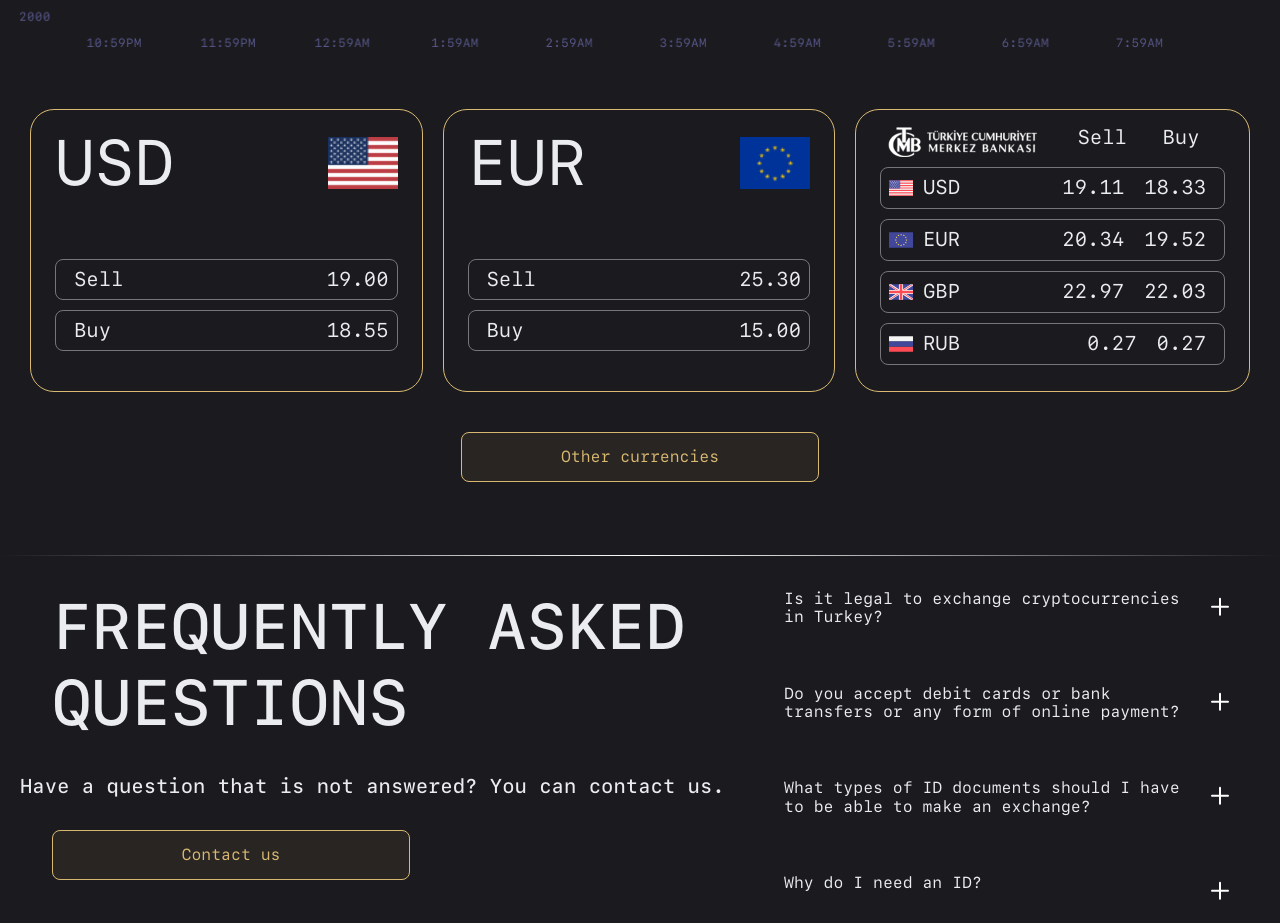
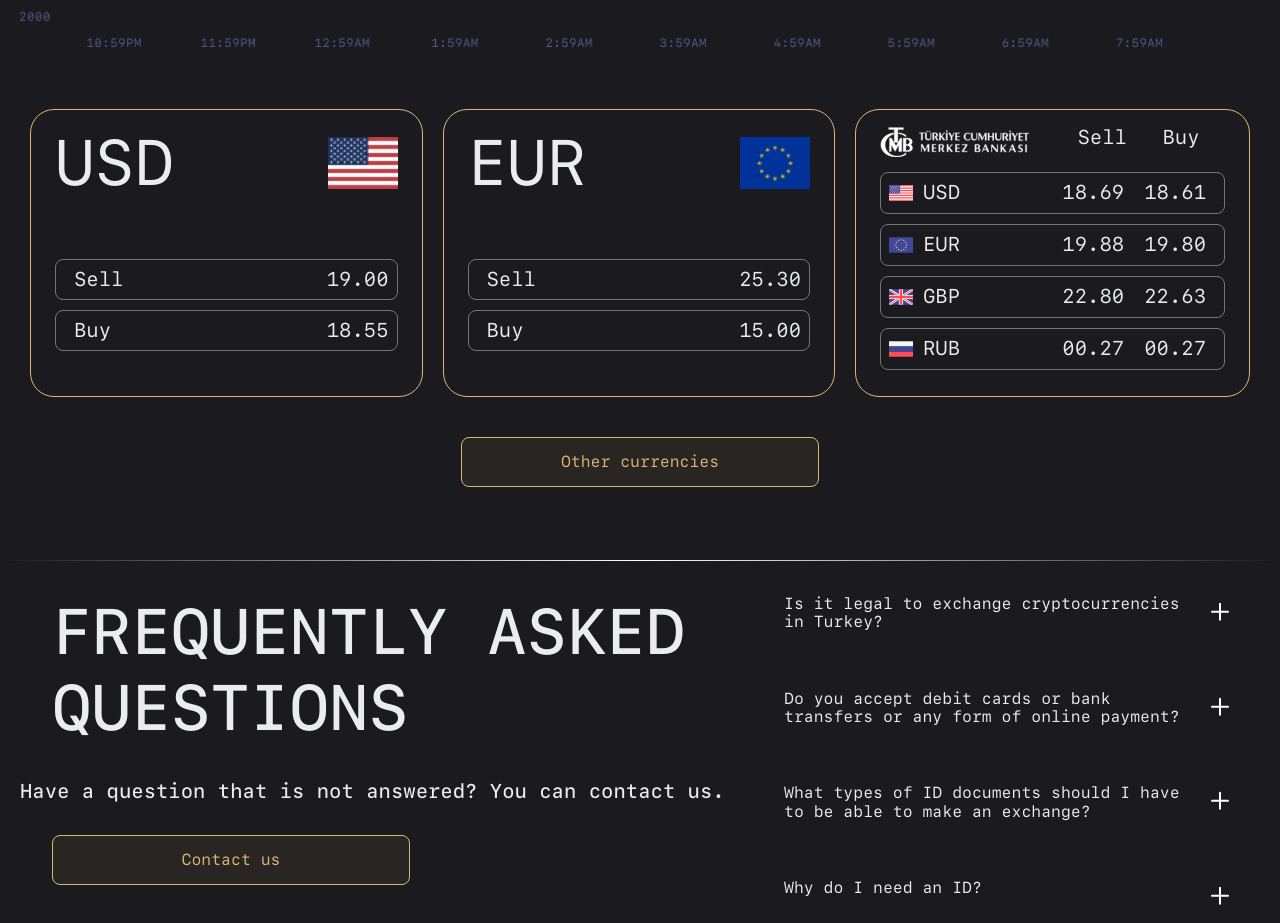
Before and after one commit to KirilushkinAleksandr/istanbul-crypto, a React (Create React App) app: page / in a window 1280 px wide. Shown: the part 2180-3103 px from the top of the page. Built offline with nearby package versions, Linux system fonts and the light colour scheme.

Commit message:
Update TCMB

```diff
--- a/src/common/cb-rates.json
+++ b/src/common/cb-rates.json
@@ -1,7 +1,7 @@
 {
   "TRY": { "sell": 1, "buy": 1 },
-  "USD": { "sell": 19.1068, "buy": 18.3281 },
-  "EUR": { "sell": 20.3449, "buy": 19.5158 },
-  "GBP": { "sell": 22.9663, "buy": 22.0304 },
+  "USD": { "sell": 18.6883, "buy": 18.6137 },
+  "EUR": { "sell": 19.8769, "buy": 19.7976 },
+  "GBP": { "sell": 22.7987, "buy": 22.6306 },
   "RUB": { "sell": 0.26952, "buy": 0.26604 }
 }
--- a/src/components/Currency.jsx
+++ b/src/components/Currency.jsx
@@ -125,7 +125,7 @@ function Currency() {
         </div>
         <div className="content__block_bordered content__block_third">
           <div className="flex">
-            <div className="content__logo flex flex-center flex-grow-1">
+            <div className="content__logo flex-grow-1">
               <img src={logoTCMB} width={152} alt="" />
             </div>
             <div className="content__text flex-grow-1">
@@ -147,10 +147,10 @@ function Currency() {
                 </div>
               </div>
               <div className="content__text flex-grow-1">
-                {Number(item.sell).toFixed(2)}
+                {Number(item.sell).toFixed(2).toString().length === 5 ? Number(item.sell).toFixed(2) : '0' + Number(item.sell).toFixed(2)}
               </div>
               <div className="content__text flex-grow-1">
-                {Number(item.buy).toFixed(2)}
+                {Number(item.buy).toFixed(2).toString().length === 5 ? Number(item.buy).toFixed(2) : '0' + Number(item.buy).toFixed(2)}
               </div>
             </div>
           ))}
```
